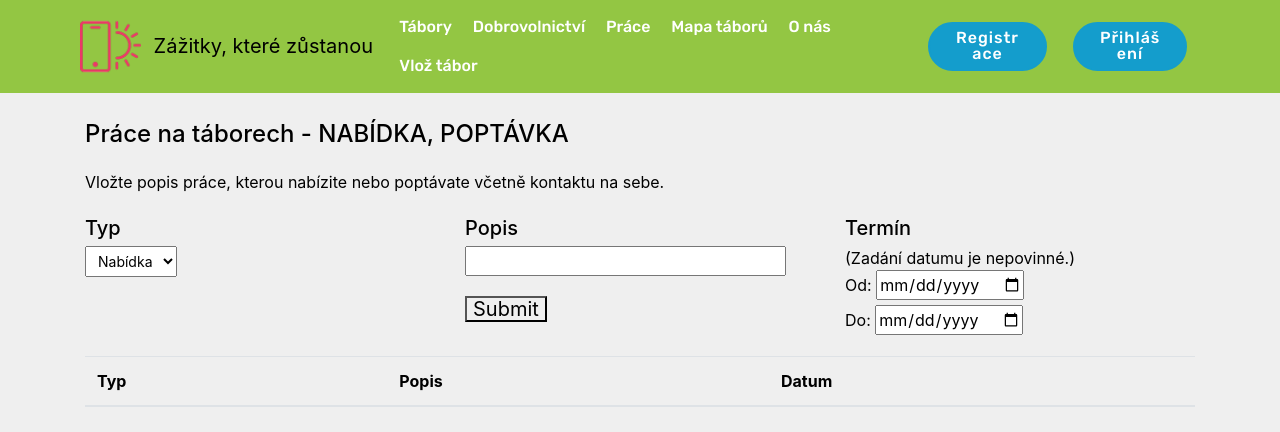
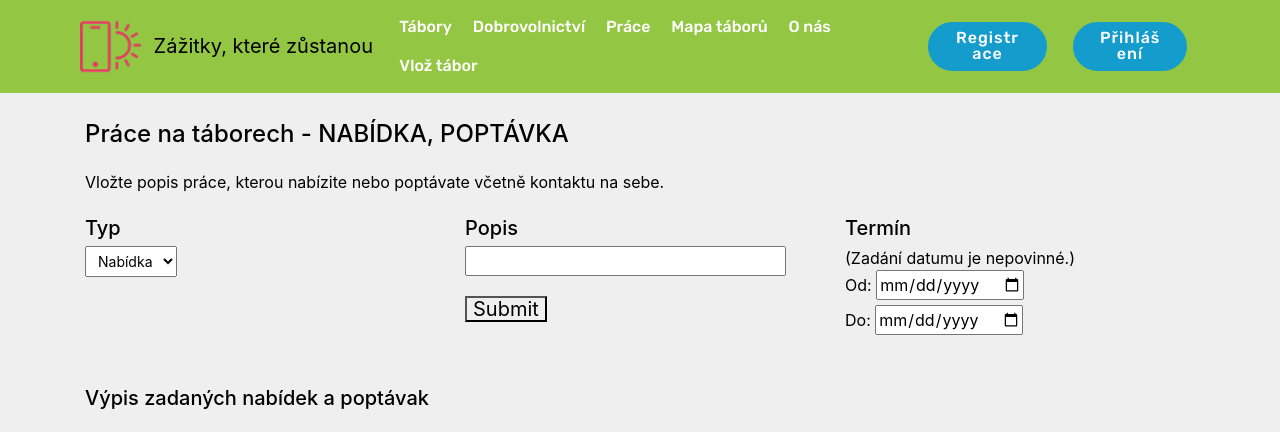
Before and after one commit to Vicko7/Tabory, a Flask app: page /prace in a window 1280 px wide. Shown: the top 432 px of the page. Run offline with Flask 2, Linux system fonts and the light colour scheme; lists and menus that the app fills with data are empty; some libraries are stand-ins or nearby versions.

Commit message:
uprava tabulky v prace.html

```diff
--- a/templates/prace.html
+++ b/templates/prace.html
@@ -43,7 +43,9 @@
                 </div>
             </fieldset>
         </form>
-
+        <br>
+        <br>
+        <div><h5>Výpis zadaných nabídek a poptávak</h5></div>
         <div class="table-responsive-lg">
             <table class="table">
                 <table class="table table-hover">
```
